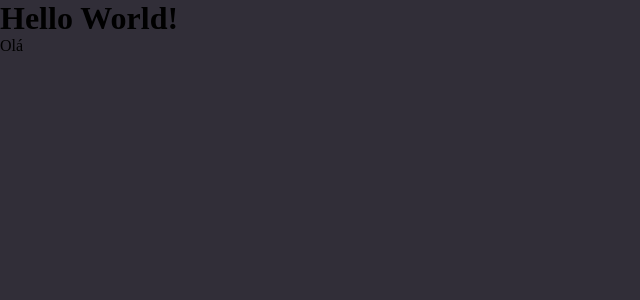
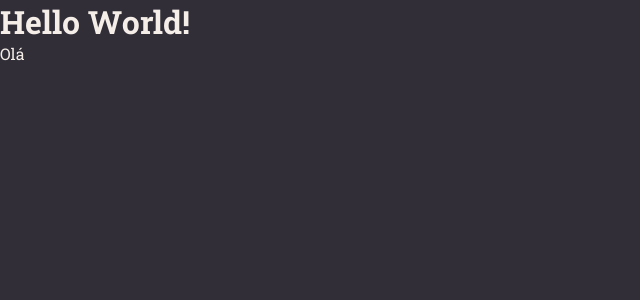
Before and after one commit to GuilhermeFalck/RocketNotesApp, a React (Vite) app: page / in a window 1280 px wide. Shown: the top 300 px of the page, without its empty margins (0-640 px from the left). Built offline with nearby package versions, Linux system fonts and the light colour scheme.

Commit message:
add font roboto slab

```diff
--- a/index.html
+++ b/index.html
@@ -3,6 +3,14 @@
   <head>
     <meta charset="UTF-8" />
     <meta name="viewport" content="width=device-width, initial-scale=1.0" />
+
+    <link rel="preconnect" href="https://fonts.googleapis.com" />
+    <link rel="preconnect" href="https://fonts.gstatic.com" crossorigin />
+    <link
+      href="https://fonts.googleapis.com/css2?family=Poppins:ital,wght@0,100;0,200;0,300;0,400;0,500;0,600;0,700;0,800;0,900;1,100;1,200;1,300;1,400;1,500;1,600;1,700;1,800;1,900&family=Roboto+Slab:wght@100..900&display=swap"
+      rel="stylesheet"
+    />
+
     <title>Rocketnotes</title>
   </head>
   <body>
--- a/src/styles/global.js
+++ b/src/styles/global.js
@@ -9,5 +9,23 @@
 
     body{
         background-color: ${({ theme }) => theme.COLORS.BACKGROUND_800};
+        color: ${({ theme }) => theme.COLORS.WHITE};
+    }
+
+    body, input, button, textarea{
+        font-family: "Roboto Slab", serif;
+    }
+
+    a{
+        text-decoration: none;
+    }
+
+    button , a{
+        cursor: pointer;
+        transition: filter 0.2s
+    }
+
+    button:hover , a:hover{
+        filter: brightness(0.9)
     }
 `;
```
